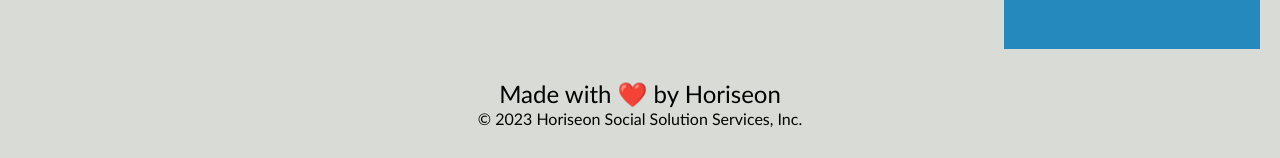
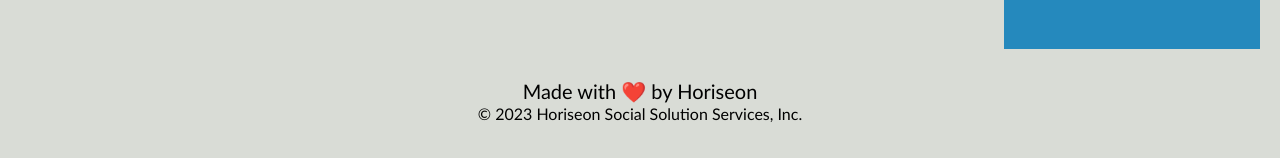
Before and after one commit to mforte215/seo-brand-layout, a plain HTML site: page index.html in a window 1280 px wide. Shown: the part 1870-2028 px from the top of the page. Drawn offline with Linux system fonts and the light colour scheme.

Commit message:
footer styling update. Along with updated README information.

```diff
--- a/assets/css/style.css
+++ b/assets/css/style.css
@@ -197,10 +197,6 @@ p {
   text-align: center;
 }
 
-.footer h2 {
+small {
   font-size: 20px;
 }
-
-small {
-  font-size: 1.5em;
-}
```
Also changed, not shown: 1 other file.
